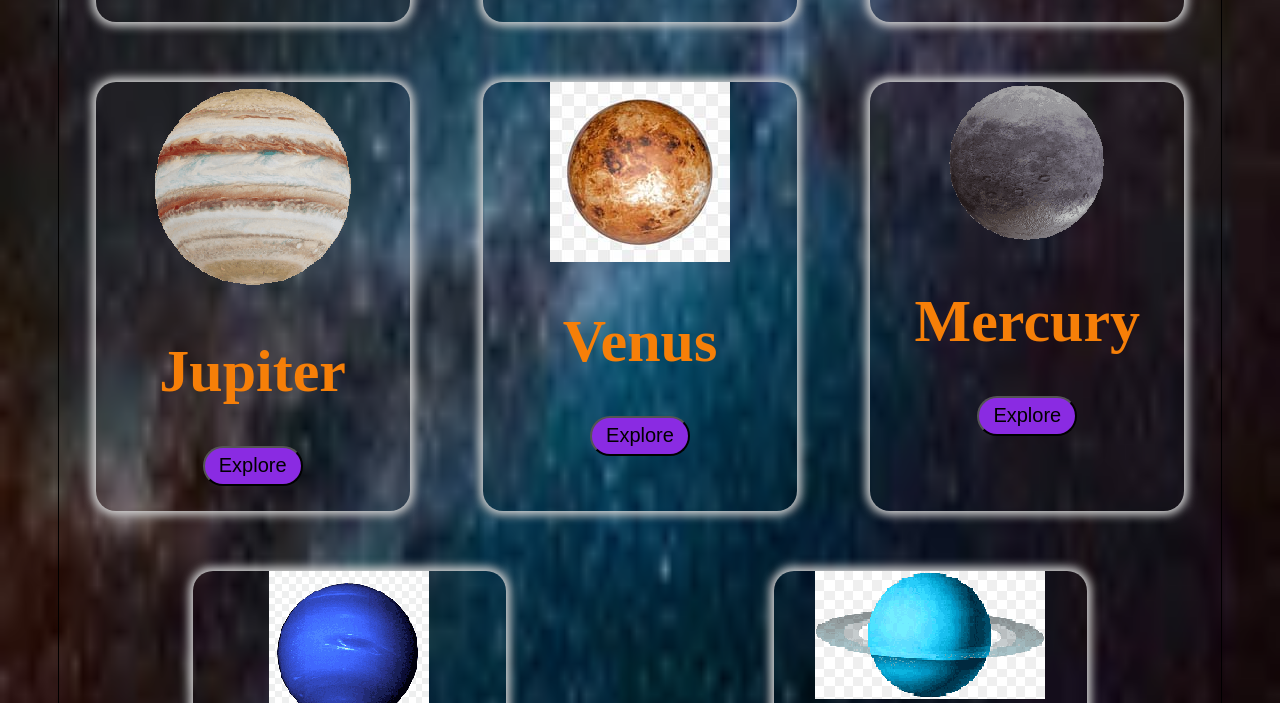
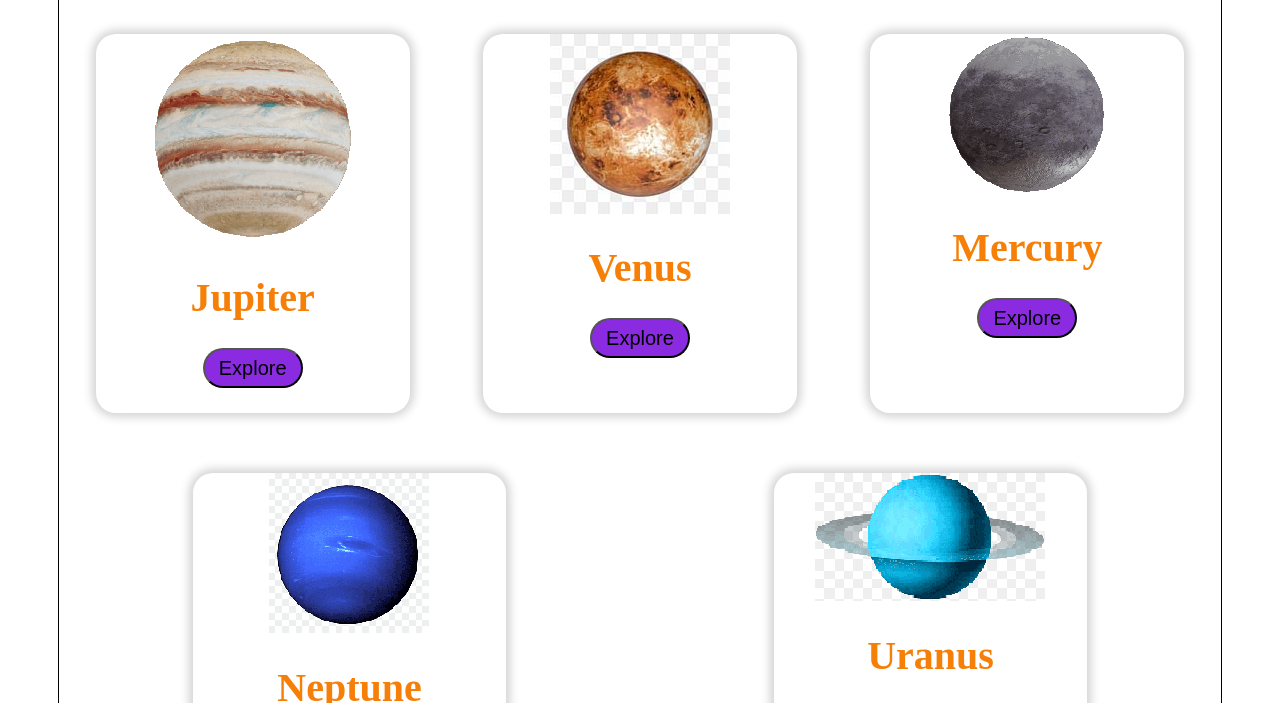
Before and after one commit to vedcode/Planetinfo.com, a plain HTML site: page index.html in a window 1280 px wide. Shown: the part 533-1236 px from the top of the page. Drawn offline with Linux system fonts and the light colour scheme.

Commit message:
Update home.css

```diff
--- a/home.css
+++ b/home.css
@@ -81,7 +81,7 @@ ul input{
 
 .card h1{
   color: #F67F08;
-  font-size: 60px;
+  font-size: 40px;
   font-style: bold;
 }
 
@@ -91,9 +91,3 @@ ul input{
 
 
 }
-
-body{
-  background-image: url(b.png);
-  background-repeat: no-repeat;
-  background-size: 100% 100%;
-}
```
